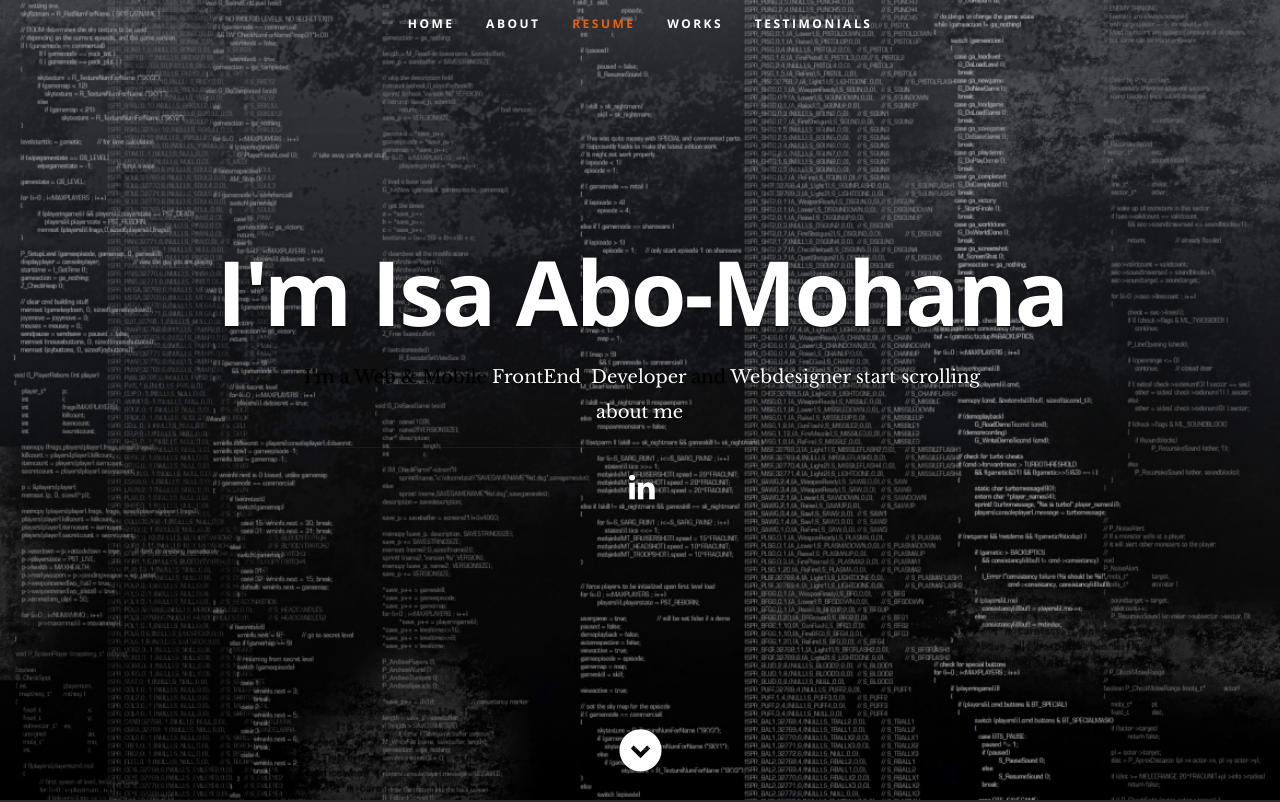
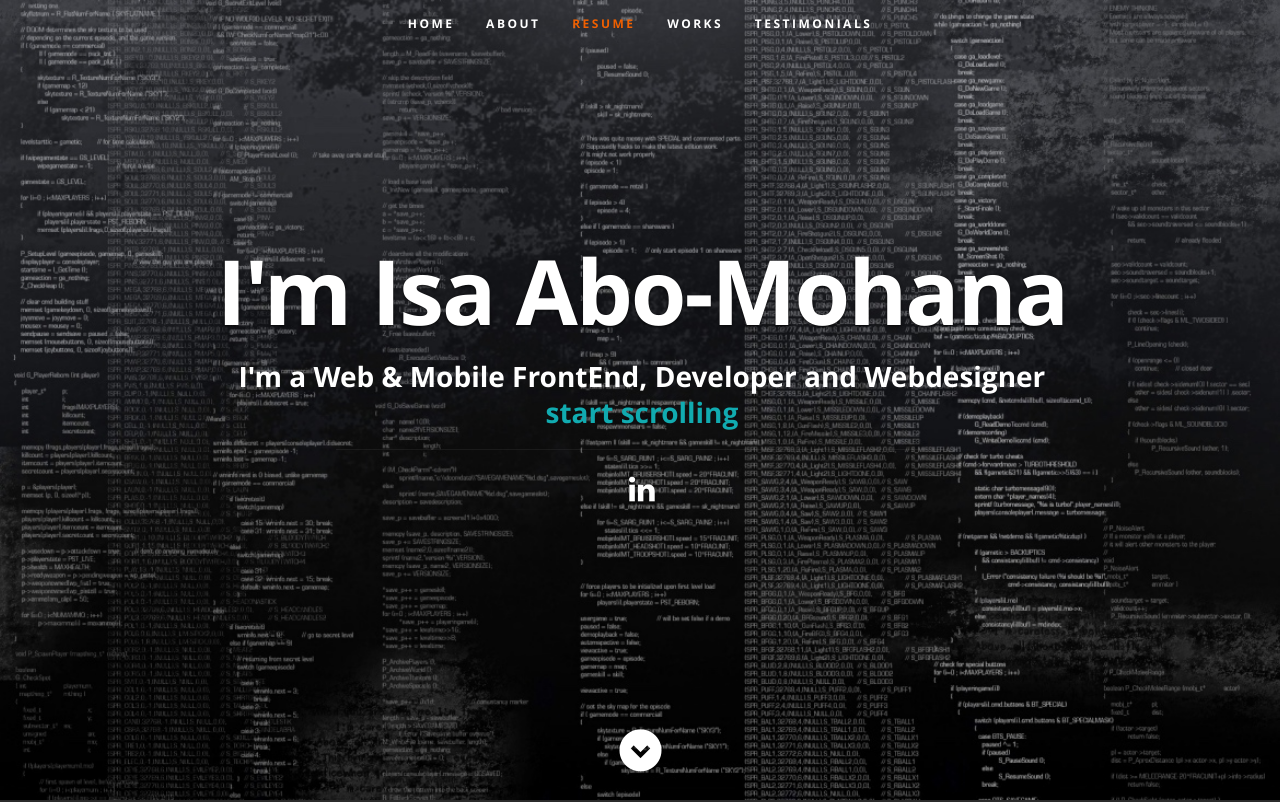
Before and after one commit to Isaabomohana/Isaabomohana.github.io, a plain HTML site: page index.html in a window 1280 px wide. Shown: the top 802 px of the page. Drawn offline with nearby package versions, Linux system fonts and the light colour scheme.

Commit message:
edit start scrolling

```diff
--- a/index.html
+++ b/index.html
@@ -38,9 +38,8 @@
       <div class="row banner">
          <div class="banner-text">
             <h1 class="responsive-headline">I'm Isa Abo-Mohana</h1>
-            <h3>I'm a Web & Mobile <span>FrontEnd</span>, <span>Developer</span> and <span>Webdesigner</span>
-            <a class="smoothscroll" href="#about">start scrolling</a>
-            <a class="smoothscroll" href="#about">about me</a>.</h3>
+            <h2>I'm a Web & Mobile <span>FrontEnd</span>, <span>Developer</span> and <span>Webdesigner</span><br>
+            <a class="smoothscroll" href="#about">start scrolling</a><br></h2>
             <hr />
             <ul class="social">
                <li><a href="https://de.linkedin.com/in/isa-abo-mohana-a19606121"><i class="fa fa-linkedin"></i></a></li>
```
